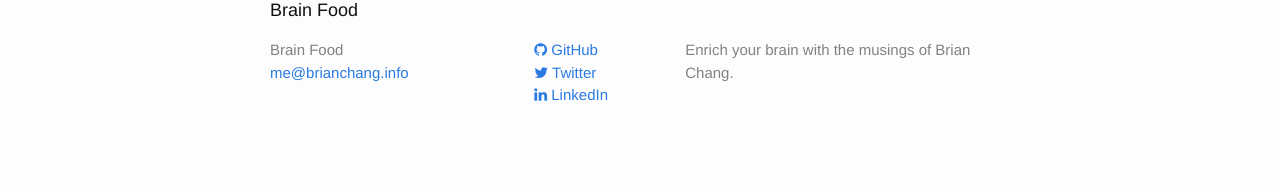
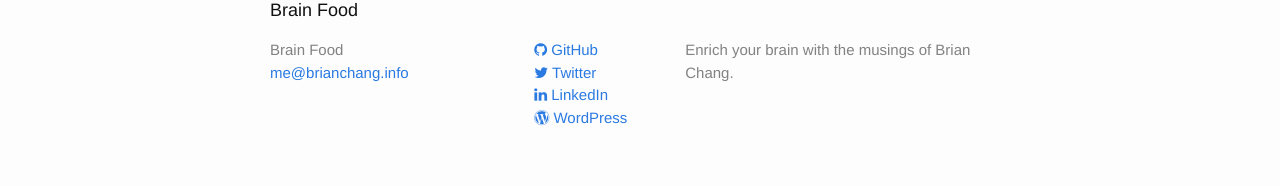
Before and after one commit to eviltoylet/eviltoylet.github.io, a Jekyll site: the page built from index.html, in a window 1280 px wide. Shown: the part 1434-1620 px from the top of the page. Built offline with Jekyll 4.4.1, drawn with Linux system fonts in a browser that asks for light colours; nearby versions of some CDN libraries.

Commit message:
Add WordPress link to the site.

```diff
--- a/_includes/footer.html
+++ b/_includes/footer.html
@@ -39,6 +39,14 @@
           </li>
           </li>
           {% endif %}
+
+          <li>
+          <li>
+            <a href="https://brianchang.home.blog/">
+              <i class="fa fa-wordpress"></i> WordPress
+            </a>
+          </li>
+          </li>
         </ul>
       </div>
 
```
